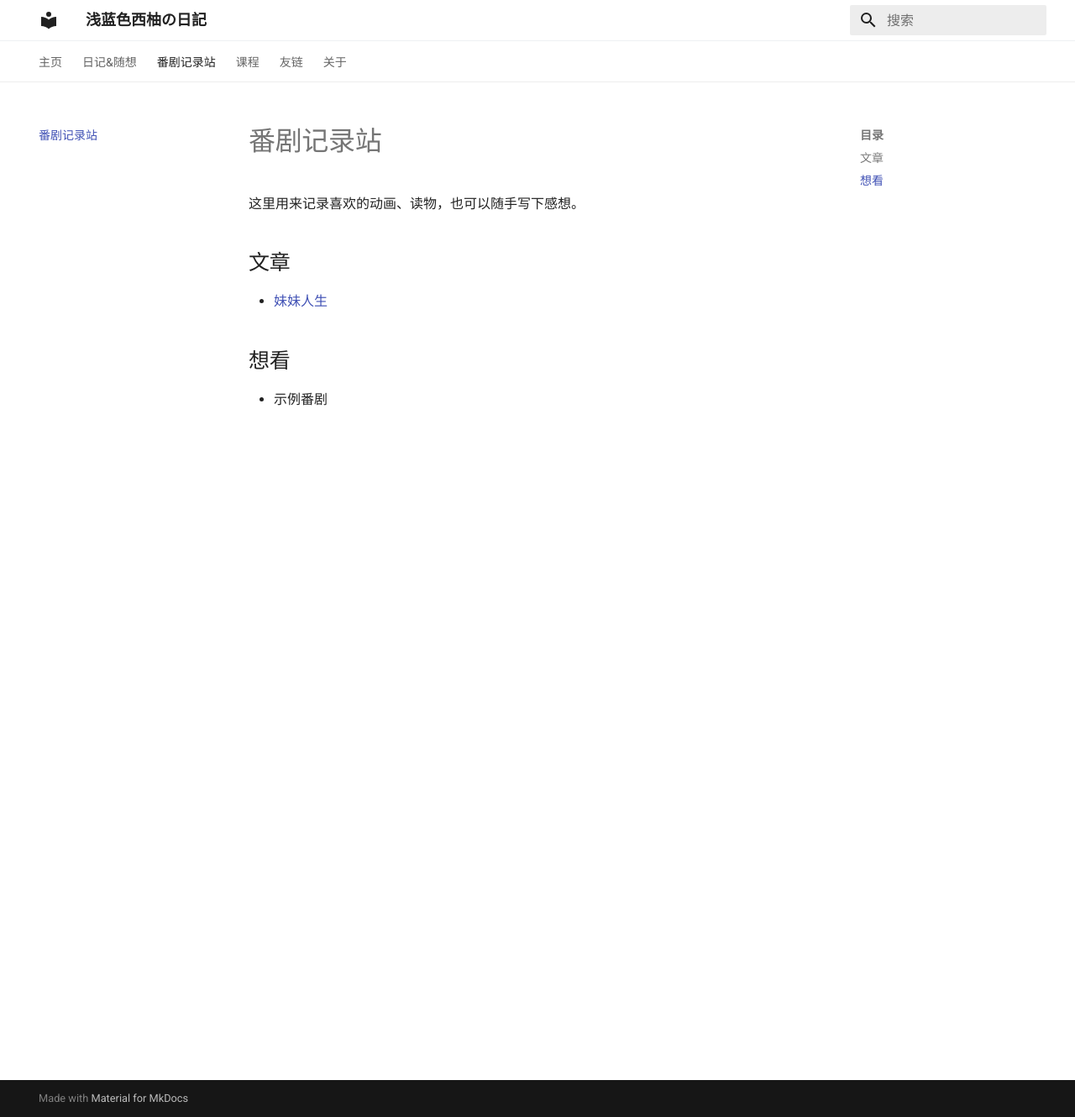
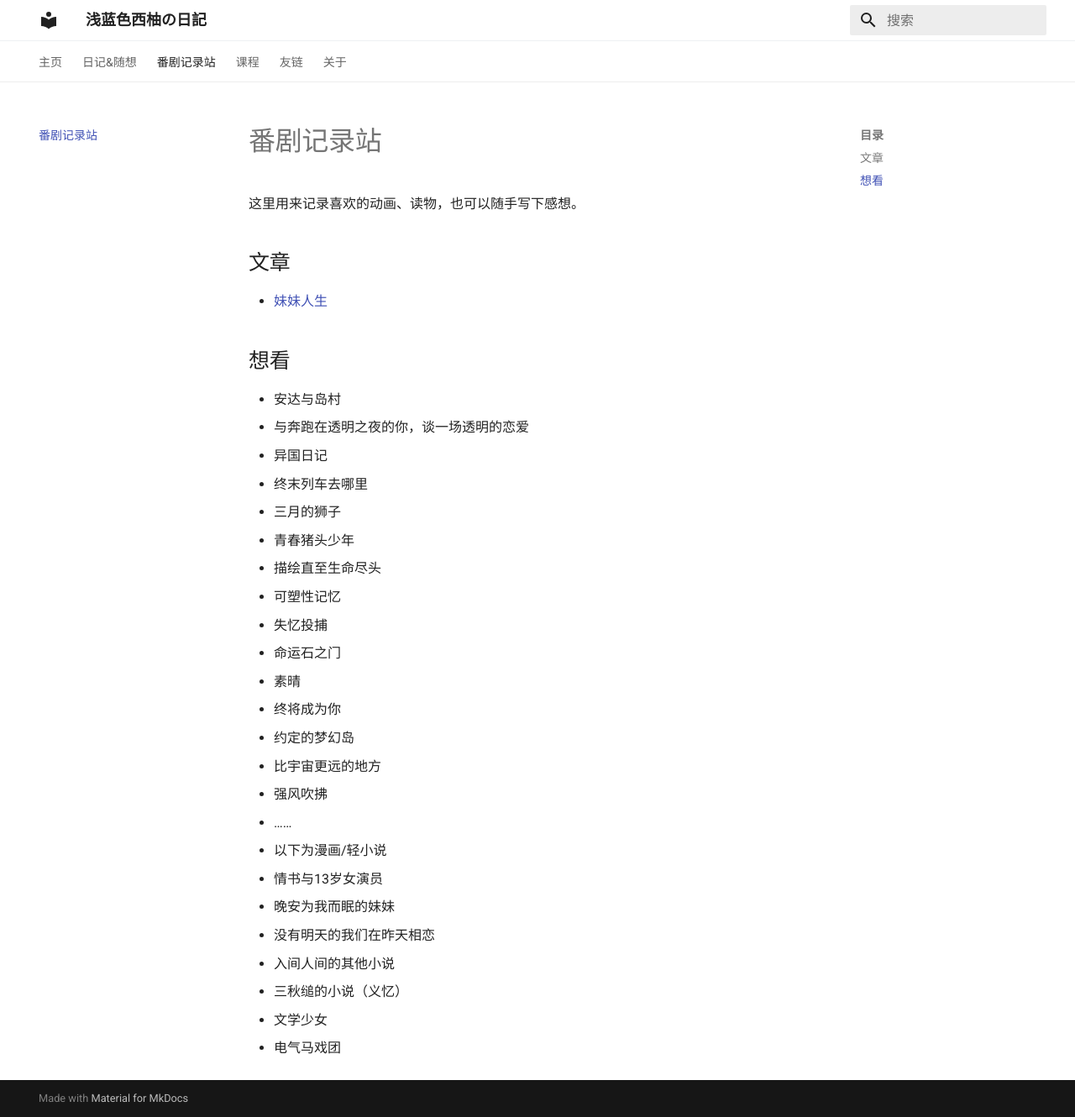
Before and after one commit to tayor1/tayor1.github.io, an MkDocs documentation site: the page built from docs/anime/index.md, in a window 1280 px wide and 1330 px high. Shown: the whole window at 84% size. Built offline with MkDocs 1.6.1 and Material for MkDocs 9.7.7, drawn with Linux system fonts in a browser that asks for light colours.

Commit message:
Update index.md

```diff
--- a/docs/anime/index.md
+++ b/docs/anime/index.md
@@ -8,4 +8,28 @@
 
 ## 想看
 
-- 示例番剧
+- 安达与岛村
+- 与奔跑在透明之夜的你，谈一场透明的恋爱
+- 异国日记
+- 终末列车去哪里
+- 三月的狮子
+- 青春猪头少年
+- 描绘直至生命尽头
+- 可塑性记忆
+- 失忆投捕
+- 命运石之门
+- 素晴
+- 终将成为你
+- 约定的梦幻岛
+- 比宇宙更远的地方
+- 强风吹拂
+- ……
+
+- 以下为漫画/轻小说
+- 情书与13岁女演员
+- 晚安为我而眠的妹妹
+- 没有明天的我们在昨天相恋
+- 入间人间的其他小说
+- 三秋缒的小说（义忆）
+- 文学少女
+- 电气马戏团
```
